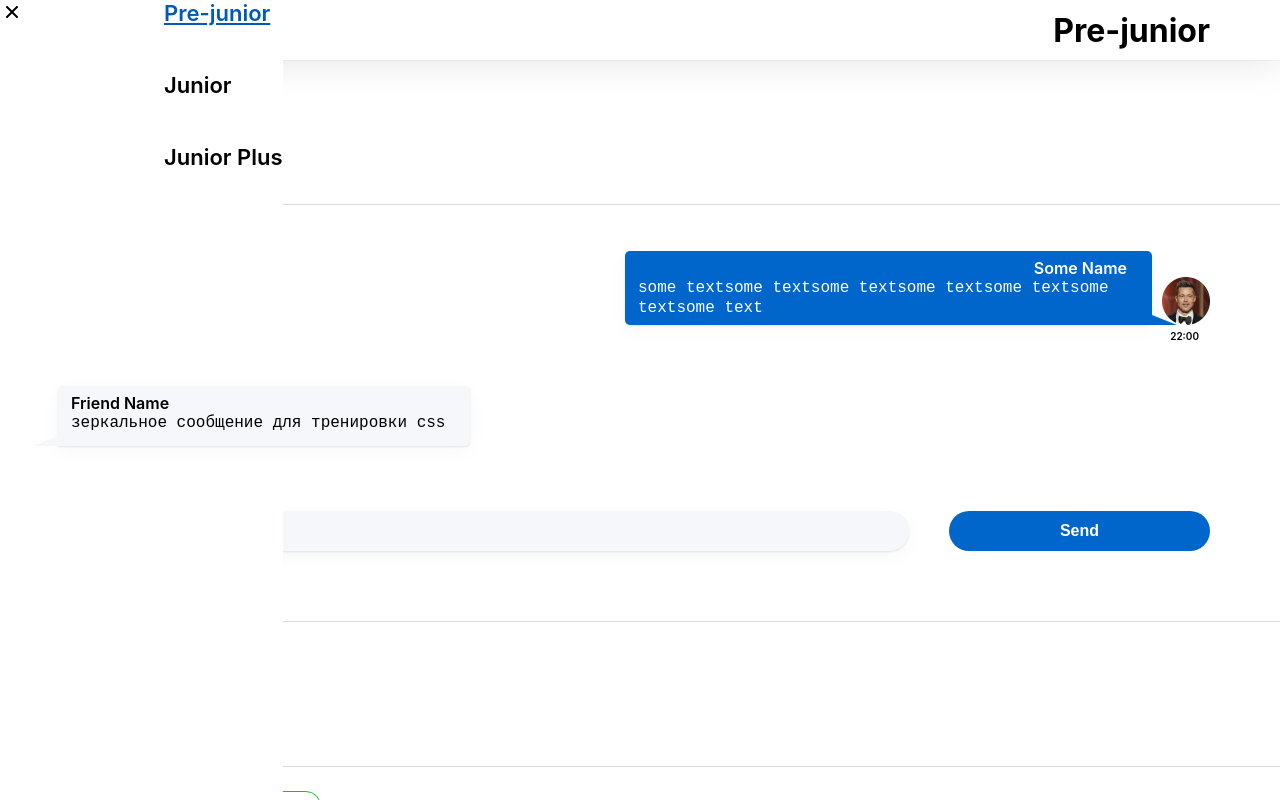
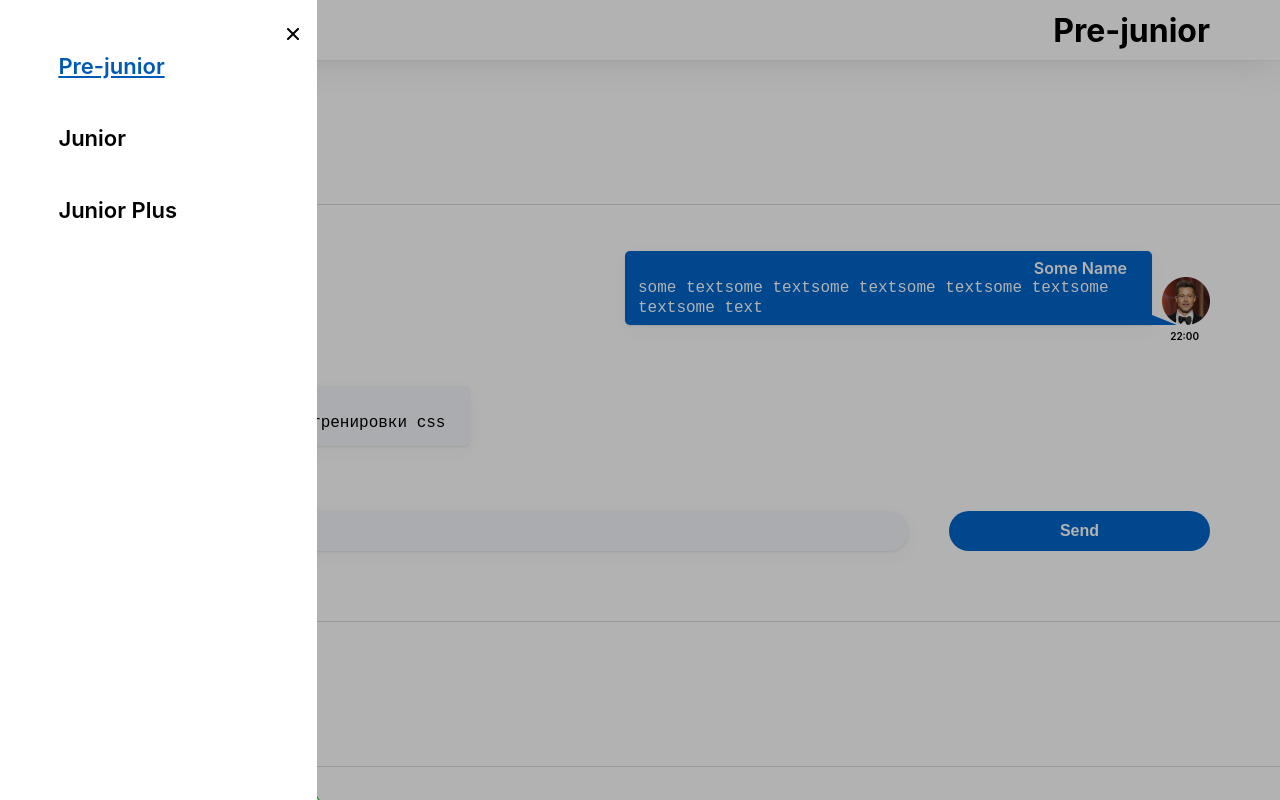
Before and after one commit to IvanVlKuchumov/hws2-master, a React (Create React App) app: page /#/pre-junior in a window 1280 px wide. Both pictures are taken after a click on the picture 82 px from the left and 30 px from the top of the page. Shown: the top 800 px of the page. Built offline with nearby package versions, Linux system fonts and the light colour scheme.

Commit message:
Add css styles hw5

```diff
--- a/src/s2-homeworks/hw05/sidebar/Sidebar.module.css
+++ b/src/s2-homeworks/hw05/sidebar/Sidebar.module.css
@@ -7,11 +7,20 @@
     position: absolute;
     min-height: 100%;
     background-color: #FFFFFF;
+    width: 317px;
+    flex-direction: column;
+    align-items: end;
+    gap: 29px;
+    z-index: 3;
 }
 
 .background {
+    position: fixed;
+    width: 100%;
+    height: 100%;
     background: #000000;
     opacity: 0.3;
+    z-index: 1;
 }
 
 .nav {
@@ -22,22 +31,27 @@
     display: flex;
     flex-direction: column;
     gap: 45px;
-    margin: 0px 0px 0px 70px;
+    padding-right: 70px;
 }
 
 .nav a {
     text-decoration: none;
+
 }
 
 .nav a:hover {
     color: #58ACFF;
 }
 
+.nav a:active {
+    color: #3D6B99;
+}
+
 .nav a.active {
     color: #0059B2;
     text-decoration-line: underline;
-    margin: 0px 0px 0px 70px;
 }
+
 .close {
     width: 24px;
     height: 24px;
@@ -46,7 +60,10 @@
     justify-content: center;
     border: none;
     background-color: #FFFFFF;
+    padding-top: 22px;
+    padding-right: 24px;
 }
 
 .close img {
+
 }
--- a/src/s2-homeworks/hw05/sidebar/Sidebar.tsx
+++ b/src/s2-homeworks/hw05/sidebar/Sidebar.tsx
@@ -31,7 +31,7 @@ export const Sidebar: FC<PropsType> = ({open, handleClose}) => {
                         id={'hw5-pre-junior-link'}
                         to={PATH.PRE_JUNIOR}
                         onClick={handleClose}
-                        className={({isActive}) => isActive ? s.active : s.nav} // делает студент
+                        className={({isActive}) => `${s.nav} ${isActive ? s.active : ''}`} // делает студент
                     >
                         Pre-junior
                     </NavLink>
@@ -39,7 +39,7 @@ export const Sidebar: FC<PropsType> = ({open, handleClose}) => {
                         id={'hw5-junior-link'}
                         to={PATH.JUNIOR}
                         onClick={handleClose}
-                        className={({isActive}) => isActive ? s.active : s.nav} // делает студент
+                        className={({isActive}) => `${s.nav} ${isActive ? s.active : ''}`} // делает студент
                     >
                         Junior
                     </NavLink>
@@ -47,7 +47,7 @@ export const Sidebar: FC<PropsType> = ({open, handleClose}) => {
                         id={'hw5-junior-plus-link'}
                         to={PATH.JUNIOR_PLUS}
                         onClick={handleClose}
-                        className={({isActive}) => isActive ? s.active : s.nav} // делает студент
+                        className={({isActive}) => `${s.nav} ${isActive ? s.active : ''}`} // делает студент
                     >
                         Junior Plus
                     </NavLink>
```
